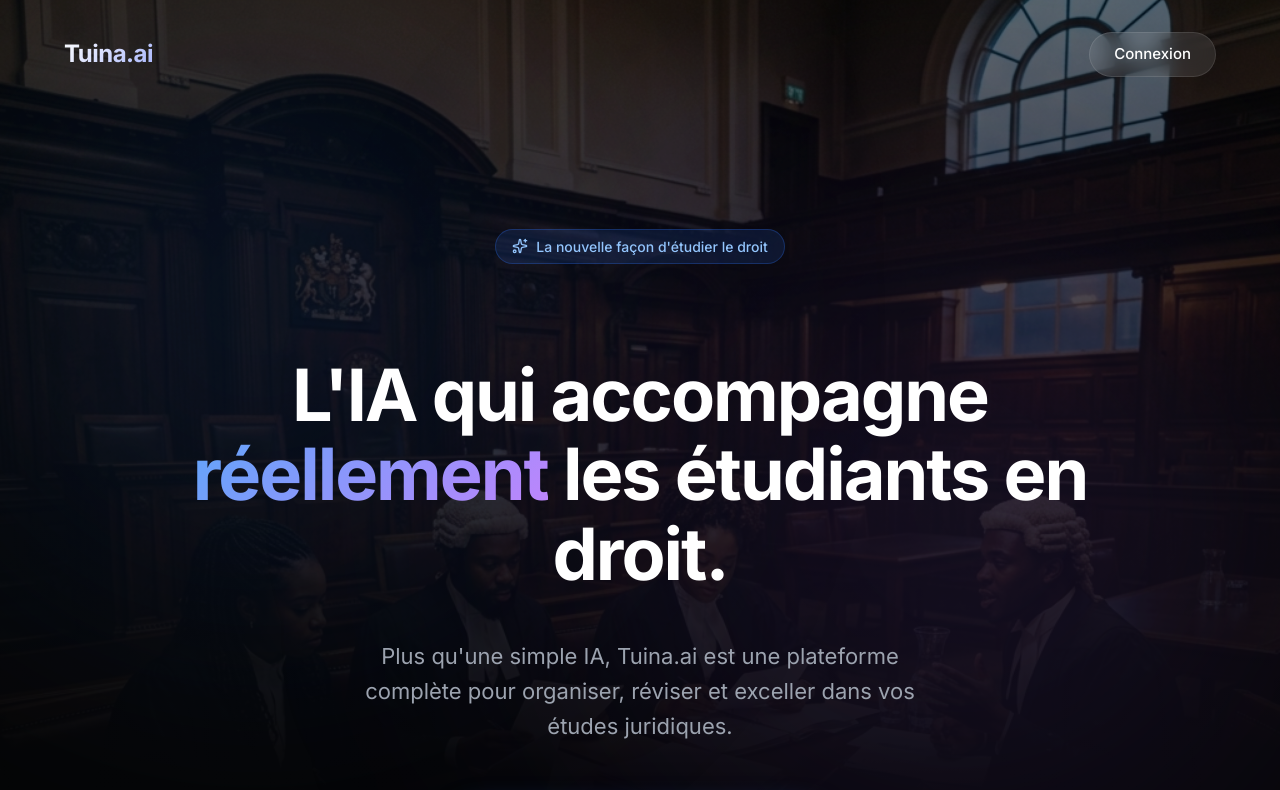
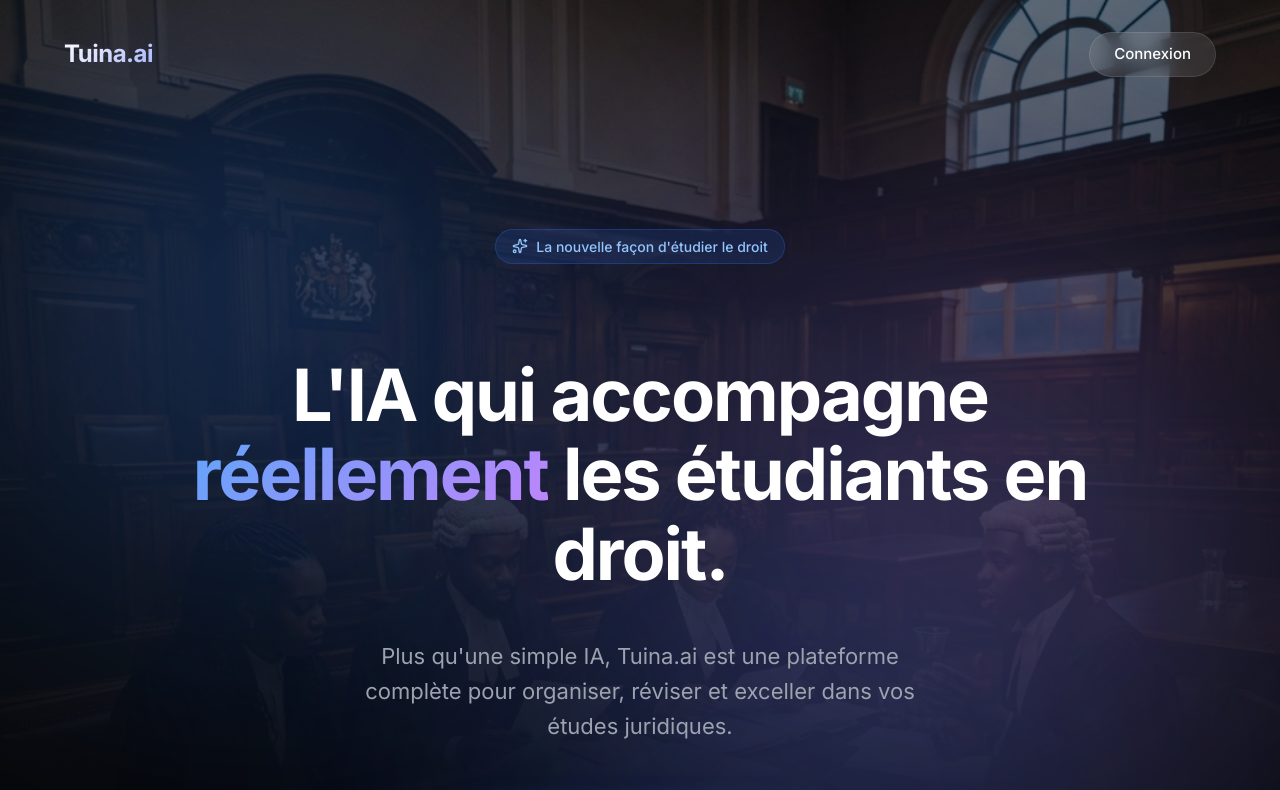
Before and after one commit to tuinaalex685-commits/TUINA.AI, a Next.js app: page / in a window 1280 px wide. Shown: the top 790 px of the page. Built offline with nearby package versions, Linux system fonts and the light colour scheme.

Commit message:
style: éclaircissement du fond de la page d'accueil

```diff
--- a/src/app/page.module.css
+++ b/src/app/page.module.css
@@ -1,6 +1,6 @@
 .container {
   min-height: 100vh;
-  background-color: #050505; /* Deep dark background for premium feel */
+  background-color: #0a0b10; /* Slightly lighter blue-tinted dark background */
   color: #ffffff;
   font-family: var(--font-inter), sans-serif;
   overflow-x: hidden;
@@ -38,7 +38,7 @@
   position: absolute;
   border-radius: 50%;
   filter: blur(120px);
-  opacity: 0.5;
+  opacity: 0.7; /* Increased opacity for more light */
   animation: pulse 10s infinite alternate;
 }
 
@@ -47,7 +47,7 @@
   left: -10%;
   width: 60vw;
   height: 60vw;
-  background: radial-gradient(circle, rgba(45, 107, 228, 0.4) 0%, rgba(0,0,0,0) 70%);
+  background: radial-gradient(circle, rgba(59, 130, 246, 0.6) 0%, rgba(0,0,0,0) 70%); /* Brighter blue */
 }
 
 .glow2 {
@@ -55,13 +55,23 @@
   right: -10%;
   width: 70vw;
   height: 70vw;
-  background: radial-gradient(circle, rgba(139, 92, 246, 0.3) 0%, rgba(0,0,0,0) 70%);
+  background: radial-gradient(circle, rgba(167, 139, 250, 0.5) 0%, rgba(0,0,0,0) 70%); /* Brighter purple */
   animation-delay: -5s;
 }
 
+/* Middle glow to brighten the center sections */
+.glow3 {
+  top: 40%;
+  left: 20%;
+  width: 80vw;
+  height: 80vw;
+  background: radial-gradient(circle, rgba(45, 107, 228, 0.3) 0%, rgba(0,0,0,0) 60%);
+  animation-delay: -2s;
+}
+
 @keyframes pulse {
-  0% { transform: scale(1); opacity: 0.3; }
-  100% { transform: scale(1.2); opacity: 0.6; }
+  0% { transform: scale(1); opacity: 0.5; }
+  100% { transform: scale(1.15); opacity: 0.8; }
 }
 
 /* Content Wrapper */
--- a/src/app/page.tsx
+++ b/src/app/page.tsx
@@ -40,6 +40,7 @@ export default function Home() {
       <div className={styles.background}>
         <div className={`${styles.glow} ${styles.glow1}`} />
         <div className={`${styles.glow} ${styles.glow2}`} />
+        <div className={`${styles.glow} ${styles.glow3}`} />
       </div>
 
       <div className={styles.content}>
```
